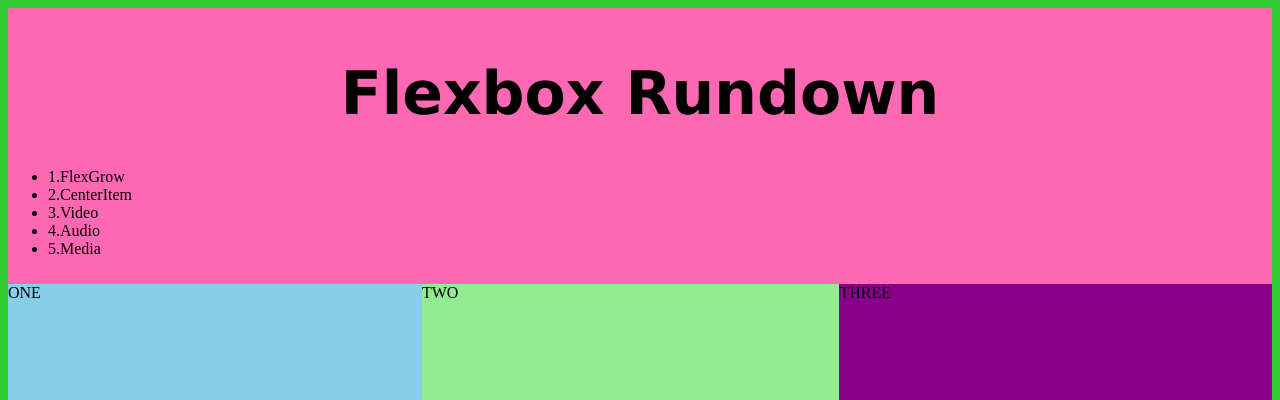
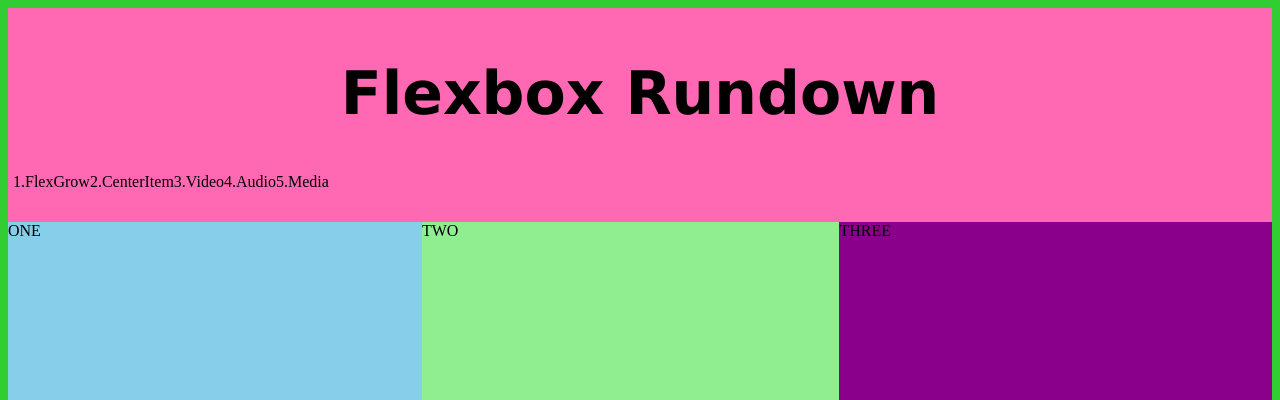
Before and after one commit to LoeWrad/Flexbox-Rundown, a plain HTML site: page index.html in a window 1280 px wide. Shown: the top 400 px of the page. Drawn offline with Linux system fonts and the light colour scheme.

Commit message:
changed list

```diff
--- a/index.html
+++ b/index.html
@@ -19,13 +19,13 @@
         <h1>Flexbox Rundown</h1>
 
         <ul>
-
-            <li>1.FlexGrow</li>
-            <li>2.CenterItem</li>
-            <li>3.Video</li>
-            <li>4.Audio</li>
-            <li>5.Media</li>
-
+            <div class="container-navigation">
+                </li>1.FlexGrow</li>
+                <li>2.CenterItem</li>
+                <li>3.Video</li>
+                <li>4.Audio</li>
+                <li>5.Media</li>
+            </div>
         </ul>
 
     </header>
--- a/styles.css
+++ b/styles.css
@@ -10,6 +10,17 @@ h1 {
     font-size: 60px;
     text-align: center;
 }
+
+ul {
+    list-style-type: none;
+    padding: 5px;
+}
+
+.container-navigation {
+    display: flex;
+    flex-wrap: wrap;
+}
+
 /* header sytles */
 
 header {
```
